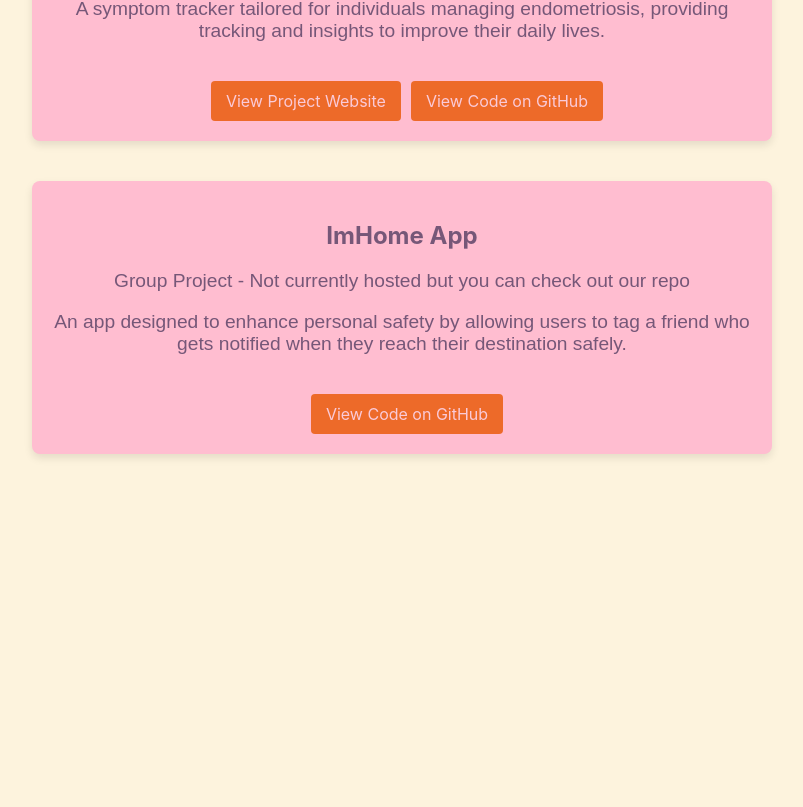
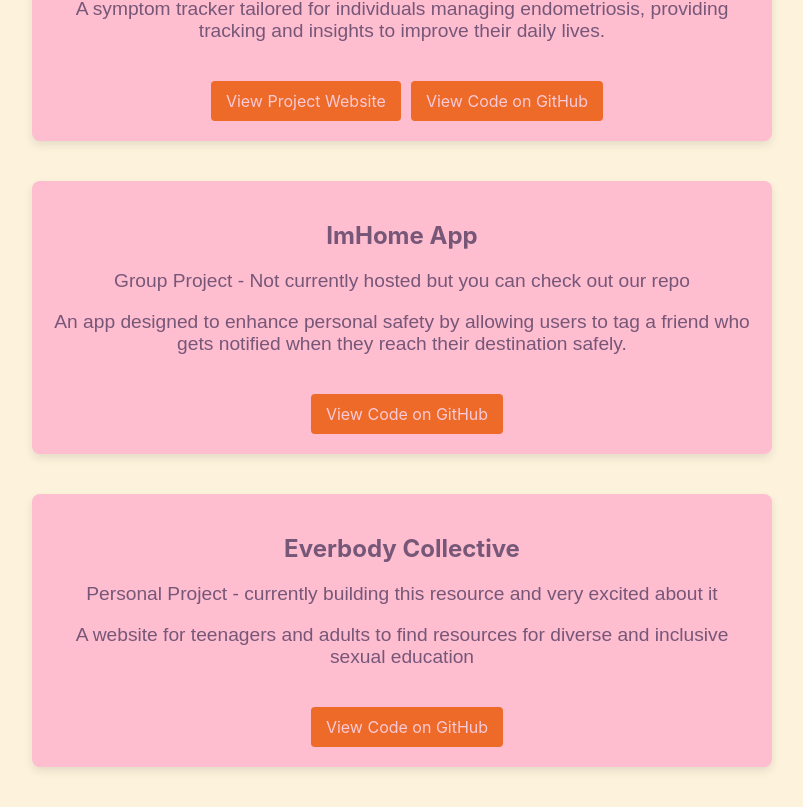
Before and after one commit to alexandra-kroenert/alexandra-portfolio, a React (Create React App) app: page /projects in a window 1280 px wide. Shown: the part 297-1104 px from the top of the page, without its empty margins (238-1041 px from the left). Before the commit the page ends 800 px from the top, so only its background shows below. Built offline with nearby package versions, Linux system fonts and the light colour scheme.

Commit message:
Added Everbody to Projects

```diff
--- a/src/pages/MyProjects.js
+++ b/src/pages/MyProjects.js
@@ -19,7 +19,15 @@ function MyProjects() {
       projecctType: 'Group Project - Not currently hosted but you can check out our repo',
       /* imageUrl: 'https://github.com/Ben-Nyaoro/Im_Home', // Replace with your screenshot path */
       githubUrl: 'https://github.com/Ben-Nyaoro/Im_Home', // Replace with your GitHub link
+    },
+    {
+      title: 'Everbody Collective',
+      description: 'A website for teenagers and adults to find resources for diverse and inclusive sexual education',
+      projecctType: 'Personal Project - currently building this resource and very excited about it',
+      /* imageUrl: 'https://github.com/Ben-Nyaoro/Im_Home', // Replace with your screenshot path */
+      /* githubUrl: 'https://github.com/Ben-Nyaoro/Im_Home', */ // Replace with your GitHub link
     }
+
     // Add more projects as needed
   ];
 
```
